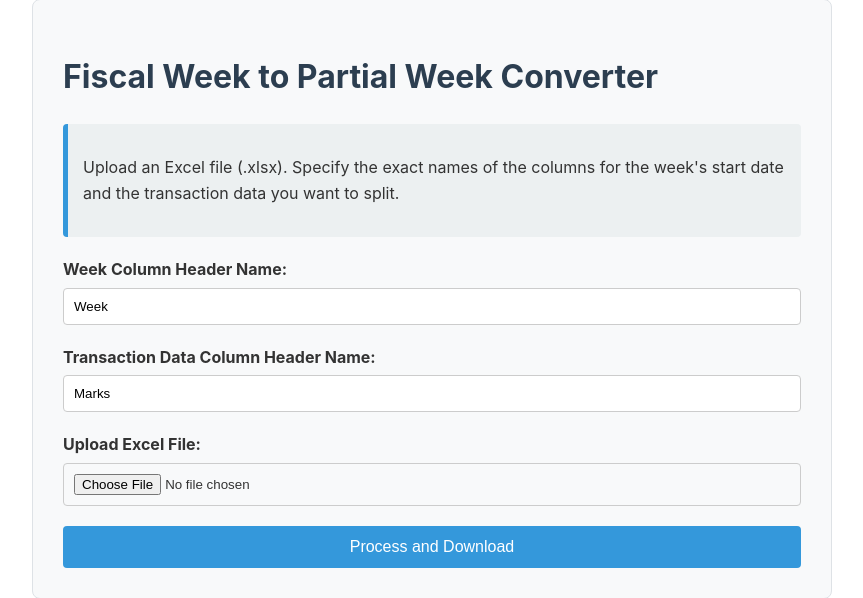
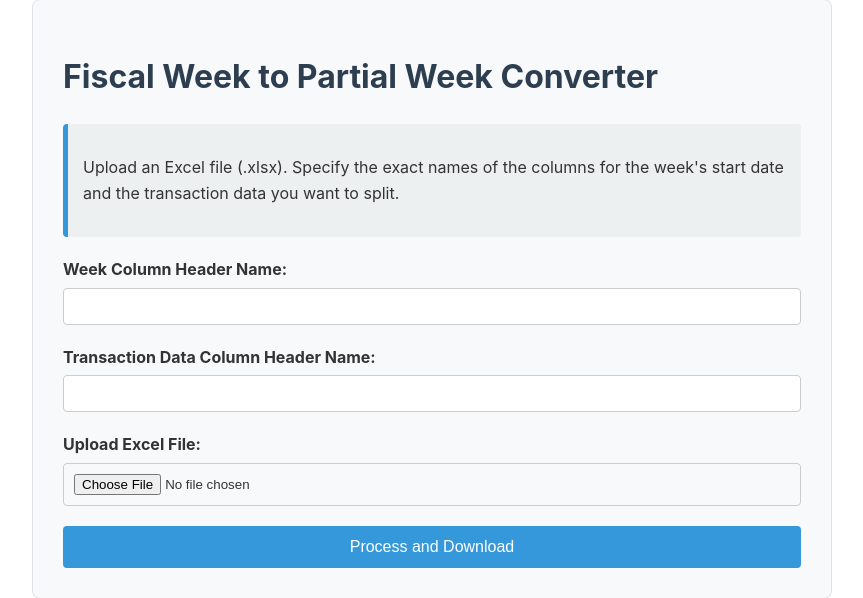
Before and after one commit to dev-loop1/partial_week_converter, a Flask app: page / in a window 1280 px wide. Shown: the part 41-639 px from the top of the page, without its empty margins (208-1071 px from the left). Run offline with Flask 3, Linux system fonts and the light colour scheme.

Commit message:
Updated index.html

```diff
--- a/templates/index.html
+++ b/templates/index.html
@@ -35,11 +35,11 @@
         <form action="/process" method="post" enctype="multipart/form-data">
             <div class="form-group">
                 <label for="date_column">Week Column Header Name:</label>
-                <input type="text" id="date_column" name="date_column" value="Week" required>
+                <input type="text" id="date_column" name="date_column" required>
             </div>
             <div class="form-group">
                 <label for="value_column">Transaction Data Column Header Name:</label>
-                <input type="text" id="value_column" name="value_column" value="Marks" required>
+                <input type="text" id="value_column" name="value_column" required>
             </div>
             <div class="form-group">
                 <label for="file">Upload Excel File:</label>
```
